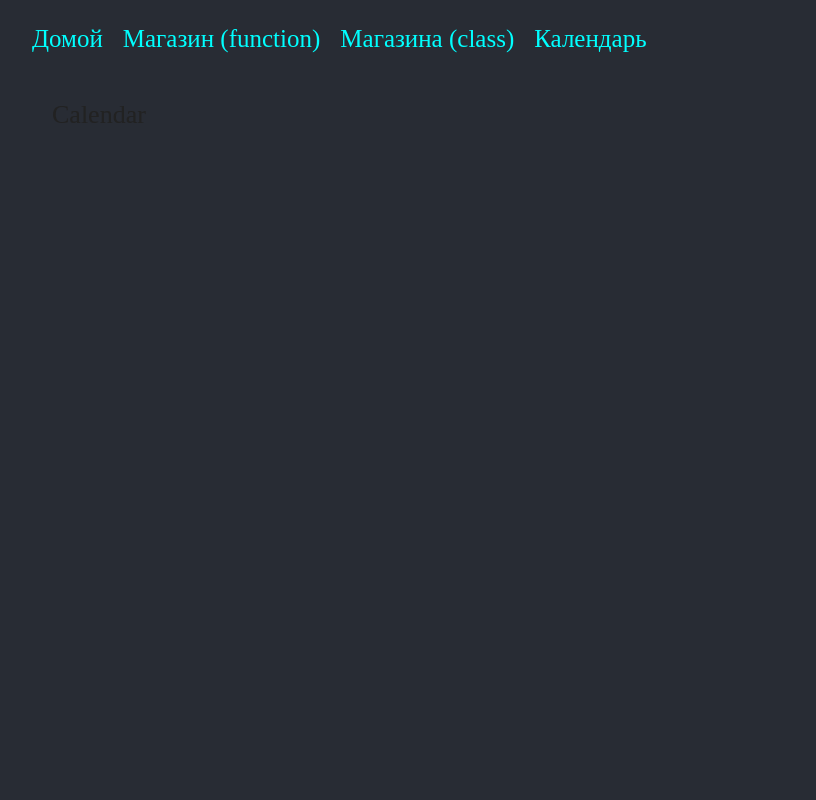
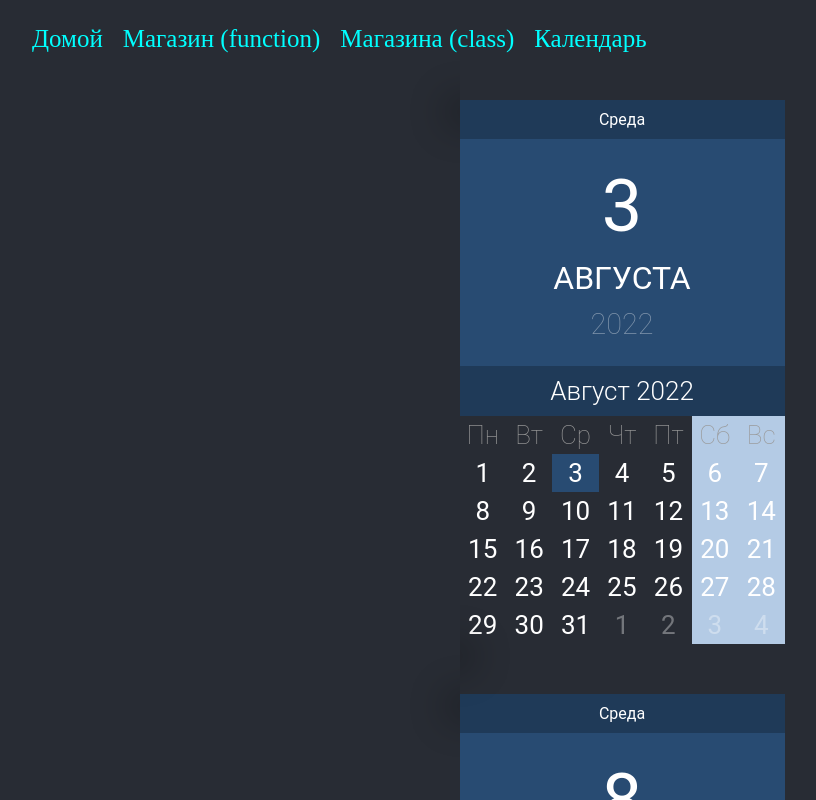
Before and after one commit to ShurikSAV/ra16-homeworks-01, a React (Create React App) app: page /calendar in a window 1280 px wide. Shown: the whole page, without its empty margins (18-834 px from the left). Built offline with nearby package versions, Linux system fonts and the light colour scheme; a web font is replaced by a local one.

Commit message:
закончил календарь

```diff
--- a/src/App.js
+++ b/src/App.js
@@ -14,7 +14,8 @@ const ShopItem = {
   currency: '£'
 }
 
-const now = new Date(2017, 2, 8);
+
+const now = new Date();
 
 function App() {
   const menu = [
@@ -38,7 +39,11 @@ function App() {
     {
       path: "/calendar",
       name: "Календарь",
-      element: <Calendar dateNow={now}/>
+      element:
+        <>
+          <Calendar dateNow={now}/>
+          <Calendar dateNow={new Date(2017, 2, 8)}/>
+        </>
     }
   ]
 
@@ -57,4 +62,4 @@ function App() {
   );
 }
 
-export default App;
+export default App
--- /dev/null
+++ b/src/components/Calendar/CalendarWeek.js
@@ -0,0 +1,43 @@
+import PropTypes from 'prop-types'
+
+function CalendarWeek({dayFirst,dayNow}) {
+    dayFirst.setHours(0, 0, 0, 0);
+    dayNow.setHours(0, 0, 0, 0);
+
+
+    if(dayFirst.getMonth() > dayNow.getMonth()) return <></>
+
+    const daysWeek = [...Array(7)].map(
+        (_,i) => {
+            let day = new Date(dayFirst)
+            day.setDate(day.getDate() + i)
+
+            return day
+        }
+    )
+
+    const getClassName = (day) => {
+        let style = null
+
+        if(day.getTime() == dayNow.getTime()) style = "ui-datepicker-today"
+        else if(day.getMonth() != dayNow.getMonth()) style = "ui-datepicker-other-month"
+
+        return style
+    }
+
+    return (
+        <tr>
+            {daysWeek.map(
+                (day,i) => <td key={i} className={getClassName(day)}>{day.getDate()}</td>
+            )}
+        </tr>
+  )
+}
+
+CalendarWeek.propTypes = {
+    dayFirst: PropTypes.object,
+    dayNow: PropTypes.object
+}
+
+
+export default CalendarWeek
--- /dev/null
+++ b/src/components/Calendar/css/main.css
@@ -0,0 +1,128 @@
+.ui-datepicker,
+.ui-datepicker-material-header {
+  font-family: 'Roboto', sans-serif;
+  display: initial;
+}
+
+.ui-datepicker .ui-datepicker-header,
+.ui-datepicker .ui-datepicker-title,
+.ui-datepicker table {
+  margin: 0;
+}
+
+.ui-datepicker .ui-datepicker-title {
+  padding: 10px;
+}
+
+.ui-datepicker table {
+  width: 100%;
+  border-collapse: collapse;
+}
+
+.ui-datepicker .ui-datepicker-header {
+  background-color: #1F3A58;
+  color: white;
+}
+
+.ui-datepicker-material-header {
+  display: block;
+  background-color: #284B72;
+  color: white;
+  text-align: center;
+  width: 325px;
+}
+.ui-datepicker-material-header
+.ui-datepicker-material-day {
+  background-color: #1F3A58;
+  padding: 10px;
+  font-size: 1rem;
+}
+.ui-datepicker-material-header
+.ui-datepicker-material-date {
+  padding: 20px;
+}
+.ui-datepicker-material-header .ui-datepicker-material-date .ui-datepicker-material-month,
+.ui-datepicker-material-header .ui-datepicker-material-date .ui-datepicker-material-day-num,
+.ui-datepicker-material-header .ui-datepicker-material-date .ui-datepicker-material-year {
+  padding: 5px;
+}
+.ui-datepicker-material-header
+.ui-datepicker-material-date
+.ui-datepicker-material-month {
+  font-size: 2rem;
+  text-transform: uppercase;
+}
+.ui-datepicker-material-header
+.ui-datepicker-material-date
+.ui-datepicker-material-day-num {
+  font-size: 4.5rem;
+}
+.ui-datepicker-material-header
+.ui-datepicker-material-date
+.ui-datepicker-material-year {
+  font-size: 1.8rem;
+  font-weight: 200;
+  color: rgba(255, 255, 255, 0.4);
+}
+
+.ui-datepicker {
+  padding: 0;
+  border: none;
+  box-shadow: 0 12px 36px 16px rgba(0, 0, 0, 0.24);
+  width: 325px;
+}
+
+.ui-corner-all {
+  border-radius: 0;
+}
+
+.ui-widget-header {
+  border: 0;
+}
+
+.ui-datepicker-header {
+  text-align: center;
+  background: white;
+  font-weight: 300;
+}
+
+.ui-datepicker-calendar
+.ui-state-active {
+  border-radius: 50%;
+  background-color: #284B72;
+  color: white;
+}
+.ui-datepicker-calendar thead th {
+  color: #999999;
+  font-weight: 200;
+  height: 33px;
+  width: 33px;
+  line-height: 36px;
+}
+
+.ui-datepicker-calendar tbody td {
+  background: none;
+  border: none;
+  text-align: center;
+  height: 33px;
+  width: 33px;
+  line-height: 36px;
+}
+
+.ui-datepicker-calendar tbody td.ui-datepicker-today {
+  background-color: #284B72;
+  color: white;
+}
+
+.ui-datepicker-calendar tbody td.ui-datepicker-other-month {
+  opacity: 0.35;
+}
+
+.ui-datepicker-calendar .ui-datepicker-week-end {
+  background-color: #b4cbe5;
+}
+
+.calendar {
+  width: 325px;
+  margin: 50px auto;
+}
--- a/src/components/Calendar/index.js
+++ b/src/components/Calendar/index.js
@@ -1,26 +1,104 @@
-import PropTypes from 'prop-types';
+import PropTypes from 'prop-types'
+import './css/main.css'
+import CalendarWeek from './CalendarWeek.js'
 
 function Calendar({dateNow}) {
+  /**первая неделя календаря */
+  const getFirstDayCalendar = (date) => {
+    let result = new Date(date)
+
+    result.setDate(1)
+
+    if (result.getDay() == 0) {
+      result.setDate(result.getDate() - 6)
+    }
+    else if (result.getDay() > 1) {
+      result.setDate(result.getDate() + 1 - result.getDay())
+    }
+    return result
+  }
+
+  let dateFirst = getFirstDayCalendar(dateNow)
+
+  const getFirstDayWeek = (weekNum) => {
+    let result = new Date(dateFirst)
+
+    result.setDate(result.getDate() + weekNum * 7)
+
+    return result
+  }
+
+  /**Месяц в именительном падеже */
+  const getMonthName = (data) => {
+    const monthName = ["Январь", "Февраль", "Март", "Апрель", "Май", "Июнь", "Июль", "Август", "Сентябрь", "Октябрь", "Ноябрь", "Декабрь"]
+
+    return monthName[data.getMonth()]
+  }
+
+  /**Месяц в родительном падеже */
+  const getMonthNameGenitiveCase  = (data) => {
+    const monthName = ["Января", "Февраля", "Марта", "Апреля", "Мая", "Июня", "Июля", "Августа", "Сентября", "Октября", "Ноября", "Декабря"]
+
+    return monthName[data.getMonth()]
+  }
+  const getWeekDayName  = (data) => {
+    const weekDayName = ["Воскресенье", "Понедельник", "Вторник", "Среда", "Четверг", "Пятница", "Суббота"]
+    return weekDayName[data.getDay()]
+  }
 
   return (
-    <div className="main-content">
-      Calendar
+    <div className="calendar">
+      <div className="ui-datepicker">
+        <div className="ui-datepicker-material-header">
+          <div className="ui-datepicker-material-day">{getWeekDayName(dateNow)}</div>
+          <div className="ui-datepicker-material-date">
+            <div className="ui-datepicker-material-day-num">{dateNow.getDate()}</div>
+            <div className="ui-datepicker-material-month">{getMonthNameGenitiveCase(dateNow)}</div>
+            <div className="ui-datepicker-material-year">{dateNow.getFullYear()}</div>
+          </div>
+        </div>
+        <div className="ui-datepicker-header">
+          <div className="ui-datepicker-title">
+            <span className="ui-datepicker-month">{getMonthName(dateNow)}</span>&nbsp;<span className="ui-datepicker-year">{dateNow.getFullYear()}</span>
+          </div>
+        </div>
+        <table className="ui-datepicker-calendar">
+          <colgroup>
+            <col/>
+            <col/>
+            <col/>
+            <col/>
+            <col/>
+            <col className="ui-datepicker-week-end"/>
+            <col className="ui-datepicker-week-end"/>
+          </colgroup>
+          <thead>
+            <tr>
+              <th scope="col" title="Понедельник">Пн</th>
+              <th scope="col" title="Вторник">Вт</th>
+              <th scope="col" title="Среда">Ср</th>
+              <th scope="col" title="Четверг">Чт</th>
+              <th scope="col" title="Пятница">Пт</th>
+              <th scope="col" title="Суббота">Сб</th>
+              <th scope="col" title="Воскресенье">Вс</th>
+            </tr>
+          </thead>
+          <tbody>
+            {[...Array(6)].map(
+              (_,i) => <CalendarWeek key={i} dayFirst={getFirstDayWeek(i)} dayNow = {dateNow} />
+            )}
+
+
+          </tbody>
+        </table>
+      </div>
     </div>
   )
 }
 
 
-/*
-ShopItemFunc.propTypes = {
-  item: PropTypes.shape({
-    brand: PropTypes.string,
-    title: PropTypes.string,
-    description: PropTypes.string,
-    descriptionFull: PropTypes.string,
-    price: PropTypes.number,
-    currency: PropTypes.string
-  })
-  }
-  */
+Calendar.propTypes = {
+  dateNow: PropTypes.object
+}
 
 export default Calendar
```
